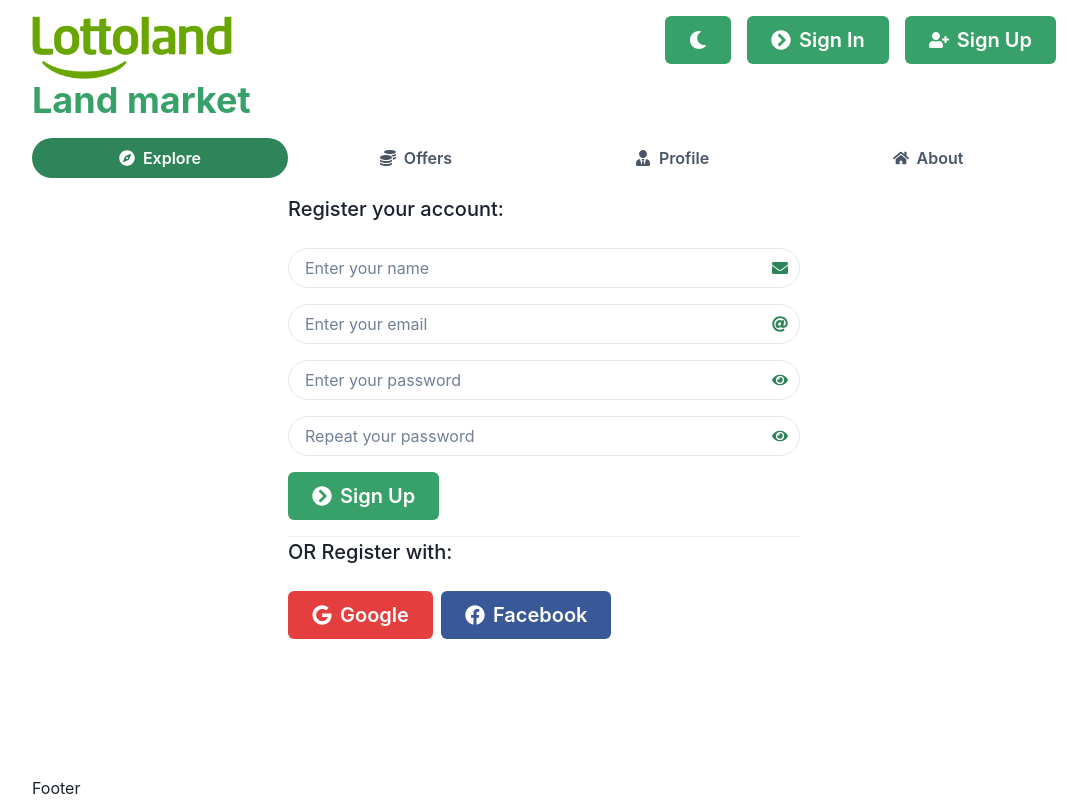
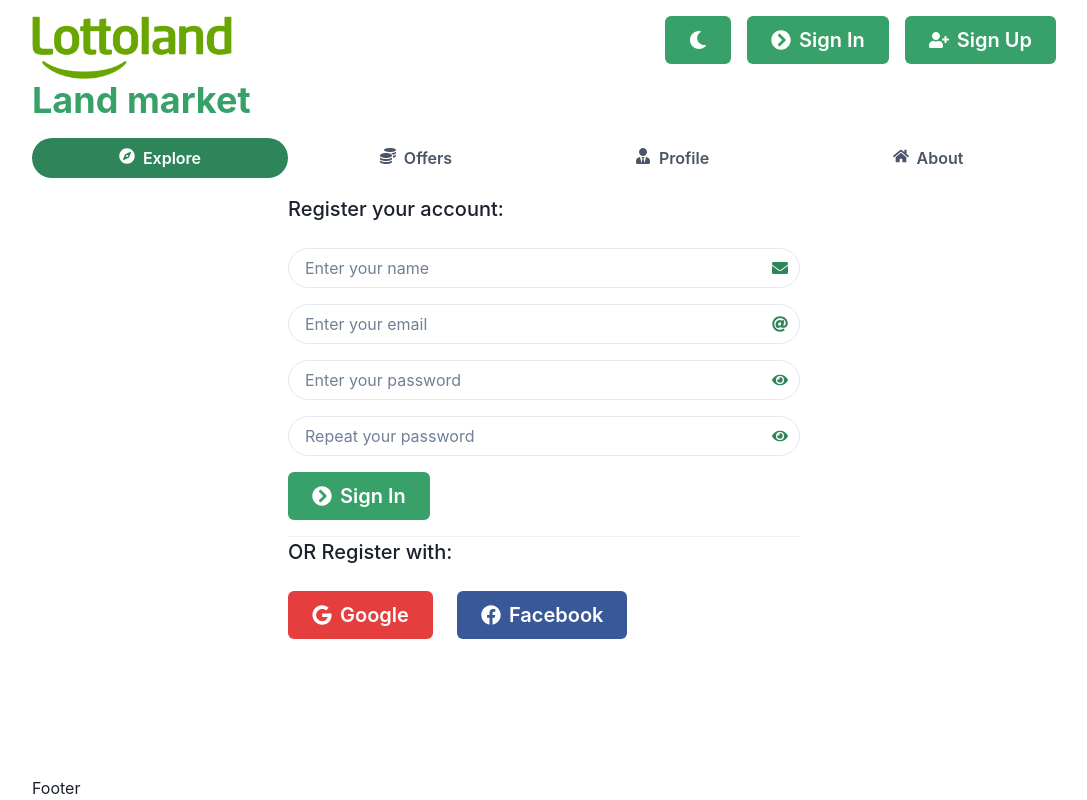
Before and after one commit to aoikusa6/house-listing, a React (Create React App) app: page /signup in a window 1280 px wide. Shown: the whole page, without its empty margins (96-1183 px from the left). Built offline with nearby package versions, Linux system fonts and the light colour scheme.

Commit message:
Add some animation

```diff
--- a/src/components/Navbar.js
+++ b/src/components/Navbar.js
@@ -1,4 +1,5 @@
-import { Icon, Tab, TabList, Tabs, Text } from '@chakra-ui/react';
+import { Box, Icon, Tab, TabList, Tabs, Text } from '@chakra-ui/react';
+import { motion } from 'framer-motion';
 import React from 'react';
 import { FaCompass, FaCoins, FaUserTie, FaHome } from 'react-icons/fa';
 import { NavLink } from 'react-router-dom';
@@ -12,10 +13,12 @@
   ];
   const tabItems = tabsInfo.map((item, index) => (
     <Tab size={['md', null, 'lg']} key={index} as={NavLink} to={item.link}>
-      <Icon as={item.icon} />
-      <Text ml={2} display={['none', null, 'inline']}>
-        {item.text}
-      </Text>
+      <Box as={motion.div}>
+        <Icon as={item.icon} />
+        <Text ml={2} display={['none', null, 'inline']}>
+          {item.text}
+        </Text>
+      </Box>
     </Tab>
   ));
   return (
--- a/src/pages/Logo.js
+++ b/src/pages/Logo.js
@@ -15,6 +15,7 @@
 import React from 'react';
 import { Link } from 'react-router-dom';
 import { ColorModeSwitcher } from '../ColorModeSwitcher';
+import { motion } from 'framer-motion';
 
 const Logo = () => {
   const buttonsInfo = [
@@ -22,21 +23,23 @@
     { link: '/signup', icon: <FaUserPlus />, text: 'Sign Up' },
   ];
   const iconButtonItems = buttonsInfo.map((item, index) => (
+    <Box as={Link} to={item.link} key={index}>
       <IconButton
-      key={index}
-      as={Link}
-      to={item.link}
+        as={motion.button}
+        whileTap={{ scale: 0.8 }}
         icon={item.icon}
         colorScheme="green"
         size="md"
         fontSize="lg"
       />
+    </Box>
   ));
   const buttonItems = buttonsInfo.map((item, index) => (
+    <Box as={Link} to={item.link} key={index}>
       <Button
-      key={index}
-      as={Link}
-      to={item.link}
+        as={motion.button}
+        whileHover={{ scale: 1.2}}
+        whileTap={{ scale: 0.8 }}
         leftIcon={item.icon}
         colorScheme="green"
         size="lg"
@@ -44,6 +47,7 @@
       >
         <Text>{item.text}</Text>
       </Button>
+    </Box>
   ));
 
   const buttonVariants = useBreakpointValue({
@@ -61,8 +65,13 @@
         </Box>
 
         <Spacer />
-        <ButtonGroup spacing={4} >
-          <ColorModeSwitcher size={['md', null, 'lg']} />
+        <ButtonGroup spacing={4}>
+          <ColorModeSwitcher
+            size={['md', null, 'lg']}
+            as={motion.button}
+            whileHover={{ scale: 1.2 }}
+            whileTap={{ scale: 0.8 }}
+          />
           {buttonVariants}
         </ButtonGroup>
       </Flex>
--- a/src/pages/SignIn.js
+++ b/src/pages/SignIn.js
@@ -11,6 +11,8 @@
   Flex,
   useToast,
   useBreakpointValue,
+  Divider,
+  Box,
 } from '@chakra-ui/react';
 import {
   FaEye,
@@ -22,6 +24,8 @@
 import React, { useState } from 'react';
 import { Link, useNavigate } from 'react-router-dom';
 import { getAuth, signInWithEmailAndPassword } from 'firebase/auth';
+import SocialLogin from './SocialLogin';
+import { motion } from 'framer-motion';
 
 const SignIn = () => {
   const [isHidden, setIsHidden] = useBoolean(true);
@@ -73,22 +77,24 @@
     { icon: <FaQuestionCircle />, text: 'Forgot password?', to: '/forgot' },
   ];
   const iconButtonItems = buttonsInfo.map((item, index) => (
+    <Box key={index} as={item.to && Link} to={item.to && item.to}>
       <IconButton
-      key={index}
-      as={item.to && Link}
-      to={item.to && item.to}
+        as={motion.button}
+        whileTap={{ scale: 0.8 }}
         icon={item.icon}
         colorScheme="green"
         size="md"
         fontSize="lg"
         onClick={item.to ? null : handleSubmit}
       />
+    </Box>
   ));
   const buttonItems = buttonsInfo.map((item, index) => (
+    <Box key={index} as={item.to && Link} to={item.to && item.to}>
       <Button
-      key={index}
-      as={item.to && Link}
-      to={item.to && item.to}
+        as={motion.button}
+        whileHover={{ scale: 1.2 }}
+        whileTap={{ scale: 0.8 }}
         leftIcon={item.icon}
         colorScheme="green"
         size="lg"
@@ -97,6 +103,7 @@
       >
         <Text>{item.text}</Text>
       </Button>
+    </Box>
   ));
   const buttonVariants = useBreakpointValue({
     base: iconButtonItems,
@@ -170,6 +177,11 @@
           <Flex mt={4} justifyContent="space-between">
             {buttonVariants}
           </Flex>
+          <Divider mt={4} />
+          <FormLabel as="legend" fontSize="xl">
+            OR Sign in using:
+          </FormLabel>
+          <SocialLogin />
         </FormControl>
       </form>
     </>
--- a/src/pages/SignUp.js
+++ b/src/pages/SignUp.js
@@ -10,6 +10,9 @@
   useBoolean,
   Divider,
   useToast,
+  useBreakpointValue,
+  Box,
+  Flex,
 } from '@chakra-ui/react';
 import {
   FaEye,
@@ -26,9 +29,10 @@
   sendEmailVerification,
 } from 'firebase/auth';
 import { db } from '../firebase.config';
-import { useNavigate } from 'react-router-dom';
+import { Link, useNavigate } from 'react-router-dom';
 import { doc, setDoc, serverTimestamp } from 'firebase/firestore';
 import SocialLogin from './SocialLogin';
+import { motion } from 'framer-motion';
 
 const SignUp = () => {
   const [isHidden, setIsHidden] = useBoolean(true);
@@ -86,6 +90,41 @@
       });
     }
   };
+
+  const buttonsInfo = [{ icon: <FaChevronCircleRight />, text: 'Sign In' }];
+  const iconButtonItems = buttonsInfo.map((item, index) => (
+    <Box key={index} as={item.to && Link} to={item.to && item.to}>
+      <IconButton
+        as={motion.button}
+        whileTap={{ scale: 0.8 }}
+        icon={item.icon}
+        colorScheme="green"
+        size="md"
+        fontSize="lg"
+        onClick={item.to ? null : handleSubmit}
+      />
+    </Box>
+  ));
+  const buttonItems = buttonsInfo.map((item, index) => (
+    <Box key={index} as={item.to && Link} to={item.to && item.to}>
+      <Button
+        as={motion.button}
+        whileHover={{ scale: 1.2 }}
+        whileTap={{ scale: 0.8 }}
+        leftIcon={item.icon}
+        colorScheme="green"
+        size="lg"
+        fontSize="xl"
+        onClick={item.to ? null : handleSubmit}
+      >
+        <Text>{item.text}</Text>
+      </Button>
+    </Box>
+  ));
+  const buttonVariants = useBreakpointValue({
+    base: iconButtonItems,
+    md: buttonItems,
+  });
 
   const inputsInfo = [
     { type: 'text', name: 'name', icon1: <FaEnvelope /> },
@@ -159,17 +198,9 @@
           </FormLabel>
           {inputItems}
 
-          <Button
-            mt={4}
-            leftIcon={<FaChevronCircleRight />}
-            colorScheme="green"
-            size="lg"
-            fontSize="xl"
-            type="submit"
-            onClick={handleSubmit}
-          >
-            <Text display={['none', null, 'inline']}>Sign Up</Text>
-          </Button>
+          <Flex mt={4} justifyContent="space-between">
+            {buttonVariants}
+          </Flex>
           <Divider mt={4} />
           <FormLabel as="legend" fontSize="xl">
             OR Register with:
--- a/src/pages/SocialLogin.js
+++ b/src/pages/SocialLogin.js
@@ -1,4 +1,5 @@
 import {
+  Box,
   Button,
   ButtonGroup,
   IconButton,
@@ -17,10 +18,11 @@
 import { db } from '../firebase.config';
 import { doc, getDoc, serverTimestamp, setDoc } from 'firebase/firestore';
 import { useNavigate } from 'react-router-dom';
+import { motion } from 'framer-motion';
 
 const SocialLogin = () => {
   const toast = useToast();
-  const navigate = useNavigate()
+  const navigate = useNavigate();
   const handleSocialClick = async social => {
     try {
       const auth = getAuth();
@@ -57,7 +59,7 @@
         status: 'success',
         duration: 3000,
       });
-      navigate('/profile')
+      navigate('/profile');
     } catch (error) {
       toast({
         title: `Error creating ${social} account.`,
@@ -72,18 +74,24 @@
     { name: 'Facebook', icon: <FaFacebook />, theme: 'facebook' },
   ];
   const iconButtonItems = buttonsInfo.map((item, index) => (
+    <Box key={index}>
       <IconButton
-      key={index}
+        as={motion.button}
+        whileTap={{ scale: 0.8 }}
         colorScheme={item.theme}
         icon={item.icon}
         size="md"
         fontSize="lg"
         onClick={() => handleSocialClick(item.name)}
       />
+    </Box>
   ));
   const buttonItems = buttonsInfo.map((item, index) => (
+    <Box key={index}>
       <Button
-      key={index}
+        as={motion.button}
+        whileHover={{ scale: 1.2 }}
+        whileTap={{ scale: 0.8 }}
         leftIcon={item.icon}
         colorScheme={item.theme}
         size="lg"
@@ -92,13 +100,14 @@
       >
         <Text>{item.name}</Text>
       </Button>
+    </Box>
   ));
   const buttonVariants = useBreakpointValue({
     base: iconButtonItems,
     md: buttonItems,
   });
   return (
-    <ButtonGroup mt={4} size="lg" fontSize="xl">
+    <ButtonGroup mt={4} size="lg" fontSize="xl" gap={4}>
       {buttonVariants}
     </ButtonGroup>
   );
```
Lines whose indentation alone changed are shown as unchanged.
